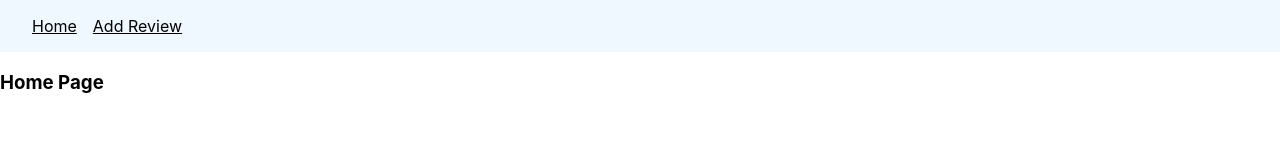
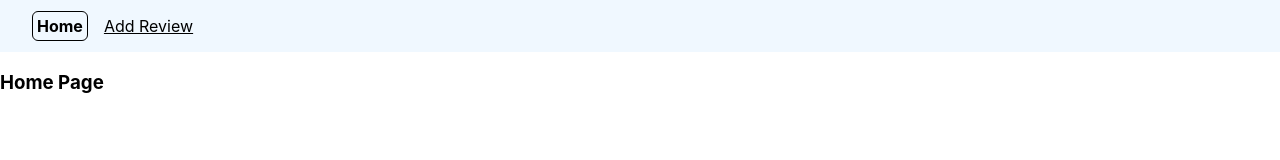
Before and after one commit to Astranomicon/CP3010-React-Movie-App, a React (Create React App) app in the folder movie-app/: page / in a window 1280 px wide. Shown: the top 160 px of the page. Built offline with nearby package versions, Linux system fonts and the light colour scheme.

Commit message:
Updated Navbar

```diff
--- a/movie-app/src/components/Navbar.js
+++ b/movie-app/src/components/Navbar.js
@@ -1,10 +1,25 @@
-import { Link } from 'react-router-dom'
+import { NavLink } from "react-router-dom";
 
 export const Navbar = () => {
-  return (
-    <nav>
-        <Link to="/">Home</Link>
-        <Link to="/reviews">Add Review</Link>
-    </nav>
-  )
-}
+
+	const navLinkStyles = ({ isActive }) => {
+		return {
+			fontWeight: isActive ? "bold" : "normal",
+			textDecoration: isActive ? "none" : "underline",
+			border: isActive ? "1px solid black" : "none",
+			padding: isActive ? "4px" : "0px",
+			borderRadius: isActive ? "6px" : "0px",
+		};
+	};
+
+	return (
+		<nav>
+			<NavLink style={navLinkStyles} to='/'>
+				Home
+			</NavLink>
+			<NavLink style={navLinkStyles} to='/reviews'>
+				Add Review
+			</NavLink>
+		</nav>
+	);
+};
--- a/movie-app/src/index.css
+++ b/movie-app/src/index.css
@@ -23,6 +23,7 @@
   color: black;
 }
 
-nav a:hover {
-  color: blue;
-}
+/* nav a:active {
+  text-decoration: none;
+  font-weight: bold;
+} */
```
